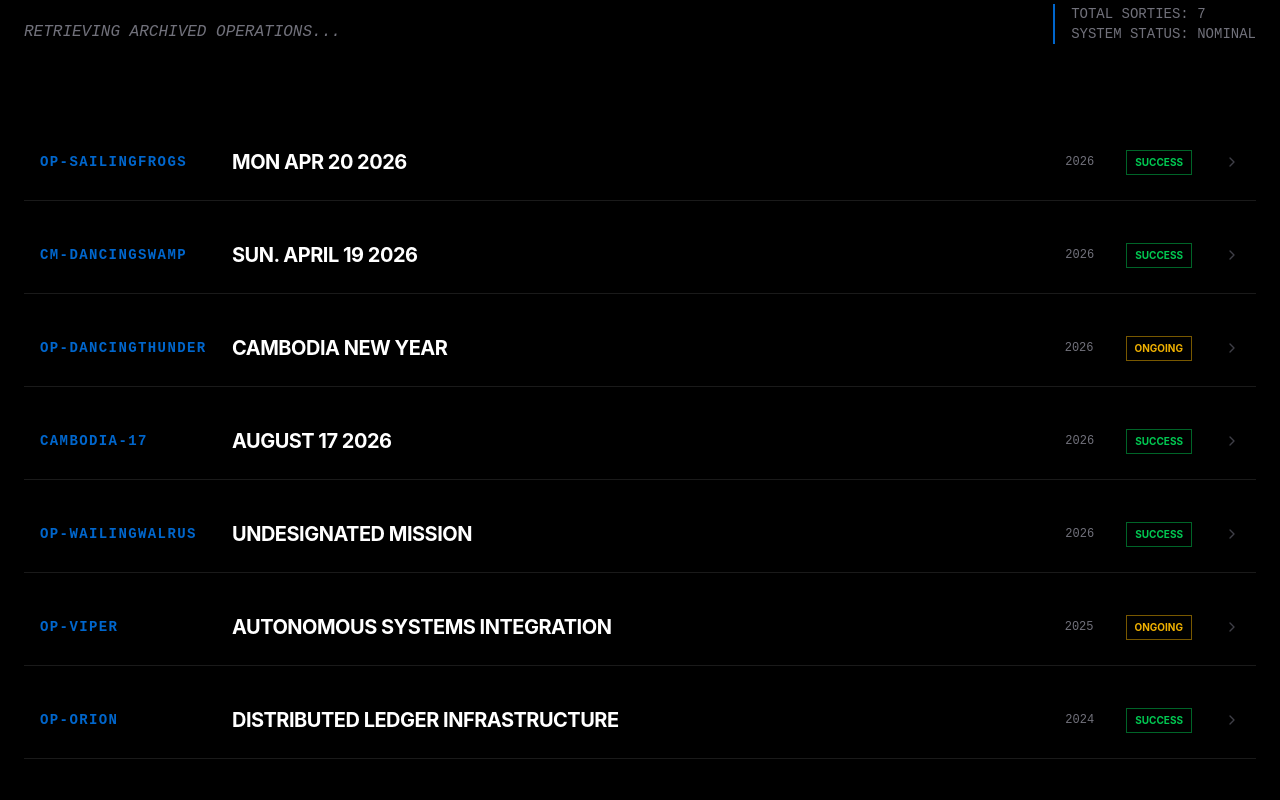
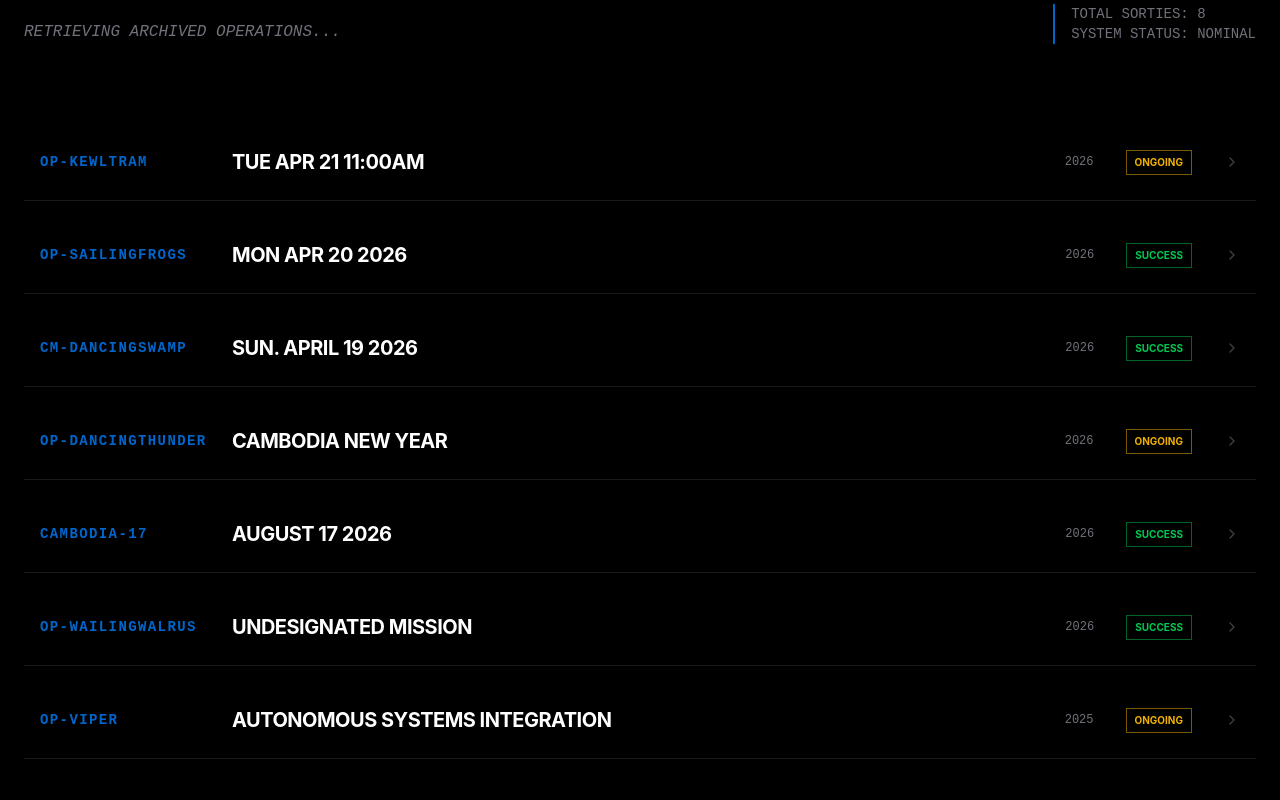
Before and after one commit to JimWas/jimwashkau-site, a React (Vite) app in the folder jimwashkau-site/: page / in a window 1280 px wide. Shown: the part 1662-2462 px from the top of the page. Built offline with nearby package versions, Linux system fonts and the light colour scheme.

Commit message:
Auto-mission log: OP-KEWLTRAM (with audio)

```diff
--- a/jimwashkau-site/src/App.tsx
+++ b/jimwashkau-site/src/App.tsx
@@ -10,8 +10,10 @@ import opDancingThunder from './content/logs/op-dancingthunder.md?raw';
 import cmDancingSwamp from './content/logs/cm-dancingswamp.md?raw';
 import cambodia17 from './content/logs/cambodia-17.md?raw';
 import opSailingfrogs from './content/logs/op-sailingfrogs.md?raw';
+import opKewltram from './content/logs/op-kewltram.md?raw';
 
 const MOCK_MODULES: Record<string, string> = {
+  './content/logs/op-kewltram.md': opKewltram,
   './content/logs/op-sailingfrogs.md': opSailingfrogs,
   './content/logs/op-orion.md': opOrion,
   './content/logs/op-viper.md': opViper,
--- /dev/null
+++ b/jimwashkau-site/src/content/logs/op-kewltram.md
@@ -0,0 +1,12 @@
+---
+title: "Tue Apr 21 11:00AM"
+tag: "OP-KEWLTRAM"
+status: "ONGOING"
+year: "2026"
+date: "2026-04-21 11:01:00"
+audio: "/audio/op-kewltram.mp3"
+summary: "Mission Log transcribed via local secure voice-to-text."
+---
+
+# Mission Briefing
+Okay, Mission Log 2, stay April 21st. 11am. We did the river cruise yesterday. That was really cool. Really great food, Western food, chicken wings, fries, eggplant. It was delicious, unlimited beer, soft drinks. Everyone was having a good time. It was mostly a European crowd. Actually almost entirely a European crowd. Very nice staff to lovely ladies. Not too crowded, not too loud, nice breeze, beautiful skyline view. They picked me up from the hotel. Then we went to the Skybar on the 49th floor. Amazing views, but I've never really seen a capital city so dark. And there's lots of buildings, but none of the lights are on. Cool to see. Yeah, check out that hotel. It's like the back rooms, but it's a restaurant. It should be a restaurant. Or it was open and then it closed by time I left. It was like the back rooms in there. It was really cool. Great aesthetic. Kind of. It is, but it isn't. But.
```
Also changed, not shown: 1 other file (tests, documents, lock files or other folders).
